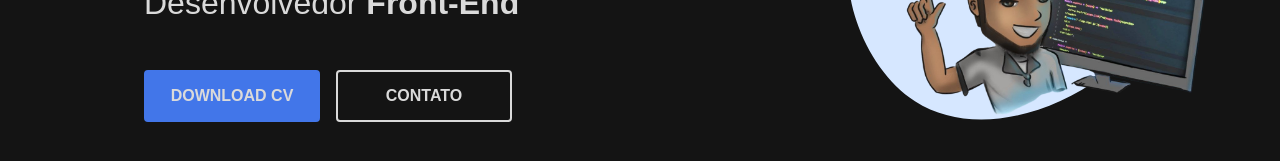
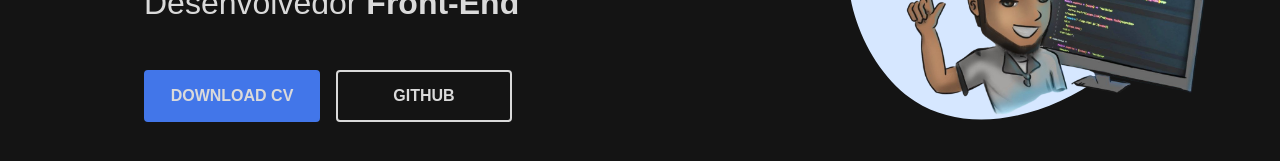
Before and after one commit to diegonacif/diegonacif-card, a React (Vite) app: page / in a window 1280 px wide. Shown: the part 487-648 px from the top of the page. Built offline with nearby package versions, Linux system fonts and the light colour scheme; no server answers.

Commit message:
feat: github button link

```diff
--- a/src/components/Hello/Hello.jsx
+++ b/src/components/Hello/Hello.jsx
@@ -4,7 +4,8 @@ import sofiArt from '../../assets/sofiasArt-removebg.png';
 import reactLogo from '../../assets/react-logo.png';
 
 export function Hello() {
-  const cvButtonUrl = 'https://drive.google.com/file/d/1oH0SgksL8lIz5LlPOAkbb335StbjRR1C/view?usp=share_link';
+  const cvUrl = 'https://drive.google.com/file/d/1oH0SgksL8lIz5LlPOAkbb335StbjRR1C/view?usp=share_link';
+  const githubUrl = 'https://github.com/diegonacif';
 
   return(
     <Container id="home">
@@ -16,8 +17,8 @@ export function Hello() {
         </div>
         <span>Desenvolvedor <b>Front-End</b></span>
         <div className="buttons">
-          <button onClick={() => window.open(cvButtonUrl)}>DOWNLOAD CV</button>
-          <button>CONTATO</button>
+          <button onClick={() => window.open(cvUrl)}>DOWNLOAD CV</button>
+          <button onClick={() => window.open(githubUrl)}>GITHUB</button>
         </div>
       </div>
       <div className="artWp">
```
